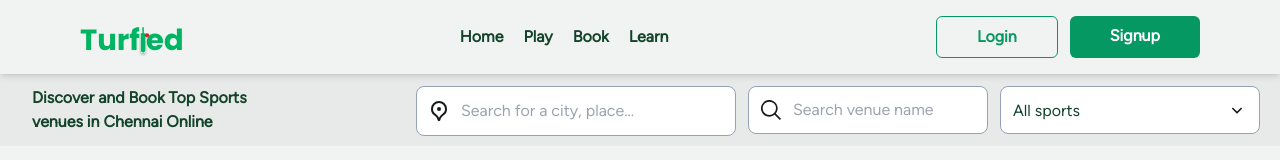
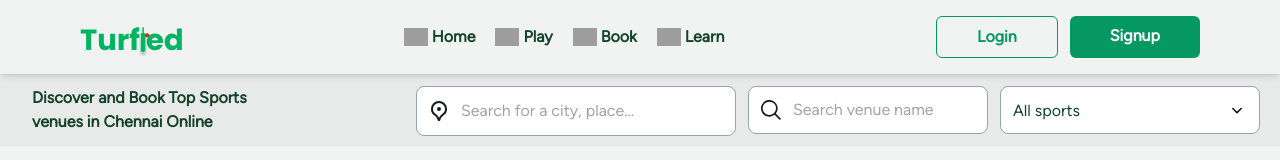
Before and after one commit to sakthivel155/Turfied, a React (Vite) app: page /Book in a window 1280 px wide. Shown: the top 160 px of the page. Built offline with nearby package versions, Linux system fonts and the light colour scheme; grey boxes are pictures that could not be loaded.

Commit message:
complete search venues and multiselect functionallity

```diff
--- a/src/components/Navbar.jsx
+++ b/src/components/Navbar.jsx
@@ -1,9 +1,11 @@
 import React, { useState, useRef, useEffect } from 'react';
-import logo from '../assets/app-logo.svg'
-import { IoMenu,IoClose } from "react-icons/io5";
-import { Link } from "react-router-dom"
-
-
+import logo from '../assets/app-logo.svg';
+import { IoMenu, IoClose } from "react-icons/io5";
+import { Link } from "react-router-dom";
+import homeIcon from '../assets/icons/menu-icons/home.svg';
+import playIcon from '../assets/icons/menu-icons/play.svg';
+import bookIcon from '../assets/icons/menu-icons/book.svg';
+import learnIcon from '../assets/icons/menu-icons/learn.svg';
 
 function Navbar() {
     const [menuBtn, setMenuBtn] = useState(false);
@@ -11,47 +13,49 @@ function Navbar() {
 
     useEffect(() => {
         const handleClickOutside = (event) => {
-          if (wrapperRef.current && !wrapperRef.current.contains(event.target)) {
-            setMenuBtn(false);
-          }
+            if (wrapperRef.current && !wrapperRef.current.contains(event.target)) {
+                setMenuBtn(false);
+            }
         };
 
         document.addEventListener('mousedown', handleClickOutside);
         return () => document.removeEventListener('mousedown', handleClickOutside);
-      }, []);
-
+    }, []);
 
     function handleMenuBtn() {
-        setMenuBtn(!menuBtn)
+        setMenuBtn(!menuBtn);
     }
 
+    function classNames(...classes) {
+        return classes.filter(Boolean).join(' ');
+    }
 
-    function classNames(...classes) {
-    return classes.filter(Boolean).join(' ')
-    }
     return (
         <header ref={wrapperRef} className="sticky top-0 z-[20] bg-lite-gray shadow-md">
-            <div className=" relative flex justify-between items-center px-4 py-4 laptop:max-w-[90%] laptop:mx-auto">
+            <div className="relative flex justify-between items-center px-4 py-4 laptop:max-w-[90%] laptop:mx-auto">
                 <img src={logo} alt="" className="w-28" />
-                <nav className={classNames("absolute top-[70px] left-0 w-full text-center bg-lite-gray shadow-lg rounded-b-2xl laptop:flex laptop:relative laptop:top-0 laptop:rounded-none laptop:bg-lite-gray laptop:shadow-none ", !menuBtn && 'hidden')}>
-                    <ul className="flex flex-col gap-3 py-6 laptop:flex-row laptop:justify-end laptop:p-0 laptop:gap-5 laptop:items-center laptop:ml-auto font-bold">
-                        <li><Link to={'/'} >Home</Link></li>
-                        <li><Link to={'/Play'} >Play</Link></li>
-                        <li><Link to={'/Book'} >Book</Link></li>
-                        <li><Link to={'/Learn'} >Learn</Link></li>
+                <nav className={classNames(
+                    "absolute top-[70px] left-0 w-full text-center bg-lite-gray shadow-lg rounded-b-2xl",
+                    "laptop:flex laptop:relative laptop:top-0 laptop:rounded-none laptop:bg-lite-gray laptop:shadow-none",
+                    !menuBtn && 'hidden laptop:flex'
+                )}>
+                    <ul className="flex flex-col gap-10 py-6 laptop:flex-row laptop:justify-end laptop:p-0 laptop:gap-5 laptop:items-center laptop:ml-auto font-bold">
+                        <li><Link to={'/'} className='flex items-center gap-1'>{menuBtn === false && <img src={homeIcon} alt='' className='w-6'/>} Home</Link></li>
+                        <li><Link to={'/Play'} className='flex items-center gap-1'>{menuBtn === false && <img src={playIcon} alt='' className='w-6'/>}Play</Link></li>
+                        <li><Link to={'/Book'} className='flex items-center gap-1'>{menuBtn === false && <img src={bookIcon} alt='' className='w-6'/>}Book</Link></li>
+                        <li><Link to={'/Learn'} className='flex items-center gap-1'>{menuBtn === false && <img src={learnIcon} alt='' className='w-6'/>}Learn</Link></li>
                     </ul>
                     <ul className="mb-5 laptop:flex laptop:gap-3 laptop:ml-auto laptop:m-0">
-                        <li className="font-bold px-10 py-2 rounded-md laptop:border laptop:border-primary-green laptop:text-primary-green laptop:hover:text-white laptop:hover:bg-primary-green laptop:transition-all hover:delay-75 cursor-pointer"><Link to={'/Login'} >Login</Link></li>
-                        <li className="font-bold laptop:bg-primary-green laptop:text-white px-10 py-2 rounded-md cursor-pointer"><Link to={'/Signup'} >Signup</Link></li>
+                        <li className="font-bold px-10 py-2 rounded-md laptop:border laptop:border-primary-green laptop:text-primary-green laptop:hover:text-white laptop:hover:bg-primary-green laptop:transition-all hover:delay-75 cursor-pointer"><Link to={'/Login'}>Login</Link></li>
+                        <li className="font-bold laptop:bg-primary-green laptop:text-white px-10 py-2 rounded-md cursor-pointer"><Link to={'/Signup'}>Signup</Link></li>
                     </ul>
                 </nav>
-                <button onClick={handleMenuBtn} className=" outline-none laptop:hidden">
-                    {menuBtn?<IoClose style={{ fontSize:'2rem', paddingTop:'3px'}}/> :<IoMenu style={{ fontSize:'2rem', paddingTop:'3px'}}/>}
+                <button onClick={handleMenuBtn} className="outline-none laptop:hidden">
+                    {menuBtn ? <IoClose style={{ fontSize: '2rem', paddingTop: '3px' }} /> : <IoMenu style={{ fontSize: '2rem', paddingTop: '3px' }} />}
                 </button>
             </div>
         </header>
-    )
-
+    );
 }
 
-export default Navbar
+export default Navbar;
--- a/src/pages/Book.jsx
+++ b/src/pages/Book.jsx
@@ -1,12 +1,11 @@
 import SearchContainer from "./book-page/Searchcontainer"
 import Footer from '../components/Footer'
-import { turfs } from "../data/turfDetails";
 import { TurfCard } from "./book-page/TurfCard";
 import { useState } from "react";
 
 
 function Book() {
-    const [displayTurfs, setDisplayTurfs] = useState(turfs);
+    const [displayTurfs, setDisplayTurfs] = useState([]);
 
 
     return (
@@ -16,7 +15,7 @@ function Book() {
                     <h2 className="font-semibold  max-w-[225px] text-center mx-auto py-3 tablet:py-3 tablet:mx-3 laptop:text-left">Discover and Book Top Sports venues in Chennai Online</h2>
             <SearchContainer displayTurfs={displayTurfs} setDisplayTurfs={setDisplayTurfs} />
                 </div>
-                <div className="grid gap-5 w-[95%] mx-auto my-3 tablet:grid-cols-[repeat(auto-fill,minmax(390px,1fr))] laptop:w-[95%] laptop:my-10 laptop:grid-cols-[repeat(auto-fill,minmax(300px,1fr))] ">
+                <div className="grid gap-5 w-[90%] mx-auto my-3 tablet:grid-cols-[repeat(auto-fill,minmax(390px,1fr))] laptop:w-[95%] laptop:my-10 laptop:grid-cols-[repeat(auto-fill,minmax(300px,1fr))] ">
                     {displayTurfs.map((turf,id=id+1) => {
                         return(
                         <TurfCard
--- a/src/pages/book-page/Multiselect.jsx
+++ b/src/pages/book-page/Multiselect.jsx
@@ -1,7 +1,7 @@
 import React, { useState, useRef, useEffect } from 'react';
 import dropDownArrow from '../../assets/icons/book-page/dropdown-arrow-svgrepo-com.svg';
-import { turfs } from '../../data/turfDetails';
-const MultiSelect = ({setDisplayTurfs}) => {
+
+const MultiSelect = ({storeFilteredTurfsForSearchVenues ,setDisplayTurfs}) => {
   const sports = [
     { value: 'football', label: 'Football' },
     { value: 'basketball', label: 'Basketball' },
@@ -25,7 +25,7 @@ const MultiSelect = ({setDisplayTurfs}) => {
   }, []);
 
   function filterTurfsBySports(selectedSports) {
-    return turfs.filter(turf =>
+    return storeFilteredTurfsForSearchVenues.filter(turf =>
       selectedSports.length === 0 || selectedSports.some(sport => turf.turf_sports.includes(sport))
     );
   }
--- a/src/pages/book-page/Searchcontainer.jsx
+++ b/src/pages/book-page/Searchcontainer.jsx
@@ -7,7 +7,7 @@ import StateCitySelectCard from './StateCitySelectCard';
 import { turfs } from '../../data/turfDetails';
 import { state } from '../../data/cityStates'
 
-const SearchContainer = ({displayTurfs, setDisplayTurfs }) => {
+const SearchContainer = ({setDisplayTurfs }) => {
   const [cityNameInput, setCityNameInput] = useState('');
   const [venueNameInput, setVenueNameInput] = useState('');
 
@@ -21,15 +21,17 @@ const SearchContainer = ({displayTurfs, setDisplayTurfs }) => {
 
 
 
-  const [filteredTurfs, setFilteredLocations] = useState([]);
+  const [filteredTurfs, setFilteredLocations] = useState([]); //filter the control City-state
+  const [storeFilteredTurfsForSearchVenues, setStoreFilteredTurfsForSearchVenues] = useState(turfs); //control the venue-state
 
   const [itemShow, setItemShow] =useState(true) //hidden when select finnaly city
 
 
   function dropDownCityFilter(textInput) {
     if (textInput === "") {
-      setFilteredLocations([]);
       setDisplayTurfs(turfs);
+      setStoreFilteredTurfsForSearchVenues(turfs)
+      setVenueNameInput('')
     } else {
       const filtered = Object.entries(state).reduce((acc, [stateName, cities]) => {
         const filteredCities = cities.filter(city =>
@@ -48,12 +50,14 @@ const SearchContainer = ({displayTurfs, setDisplayTurfs }) => {
       }
     }
   }
-  //city search is completed next section is find venues name section function create new state for store city turfs because when the venue input empty then show venues cites update
+
   function searchVenue(textInput) {
     if (textInput === "") {
-      setDisplayTurfs(displayTurfs); //continue here
-    } else if (textInput.length >= 2) {
-      const finnalTurfs = displayTurfs.filter(turf =>
+      setDisplayTurfs(storeFilteredTurfsForSearchVenues); //continue here
+    }else if (textInput === "" && cityNameInput === ""){
+      setDisplayTurfs(turfs)
+    }else if (textInput.length >= 2) {
+      const finnalTurfs = storeFilteredTurfsForSearchVenues.filter(turf =>
         turf.turf_name.toLowerCase().includes(textInput.toLowerCase())
       );
       setDisplayTurfs(finnalTurfs);
@@ -63,6 +67,7 @@ const SearchContainer = ({displayTurfs, setDisplayTurfs }) => {
   function filterTurf(city) {
     const displayTurfs = turfs.filter(turf => turf.turf_area.toLowerCase() === city.toLowerCase());
     if (displayTurfs.length > 0) {
+      setStoreFilteredTurfsForSearchVenues(displayTurfs)
       setDisplayTurfs(displayTurfs);
     } else {
         console.log(`No turfs found for ${city}`);
@@ -120,7 +125,7 @@ const SearchContainer = ({displayTurfs, setDisplayTurfs }) => {
           onChange={(e) => setVenueNameInput(e.target.value)}
         />
       </div>
-      <MultiSelect setDisplayTurfs={setDisplayTurfs} />
+      <MultiSelect storeFilteredTurfsForSearchVenues={storeFilteredTurfsForSearchVenues} setDisplayTurfs={setDisplayTurfs} />
     </div>
   );
 };
```
Also changed, not shown: src/pages/book-page/SportIconImg.jsx (line endings or trailing spaces).
